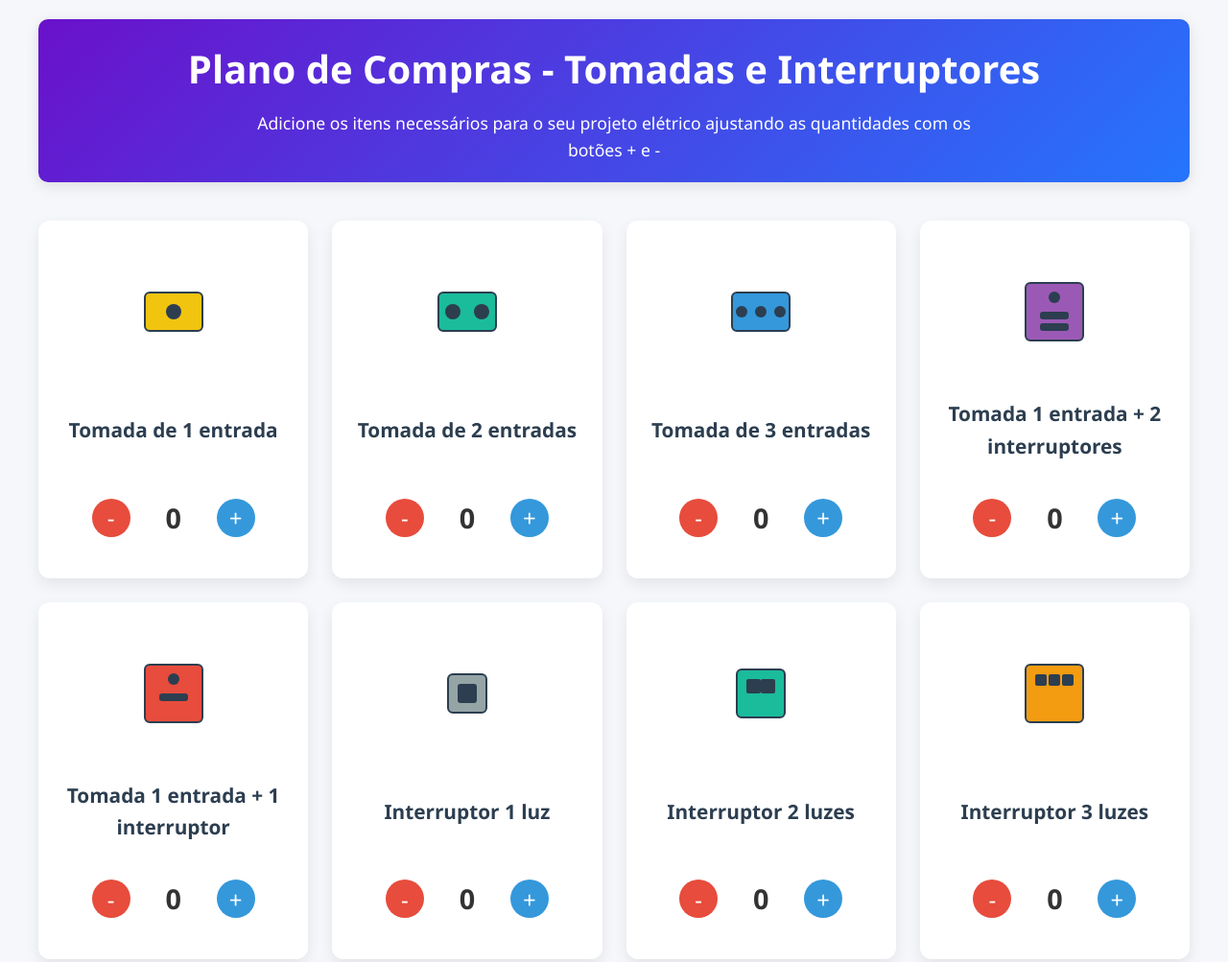
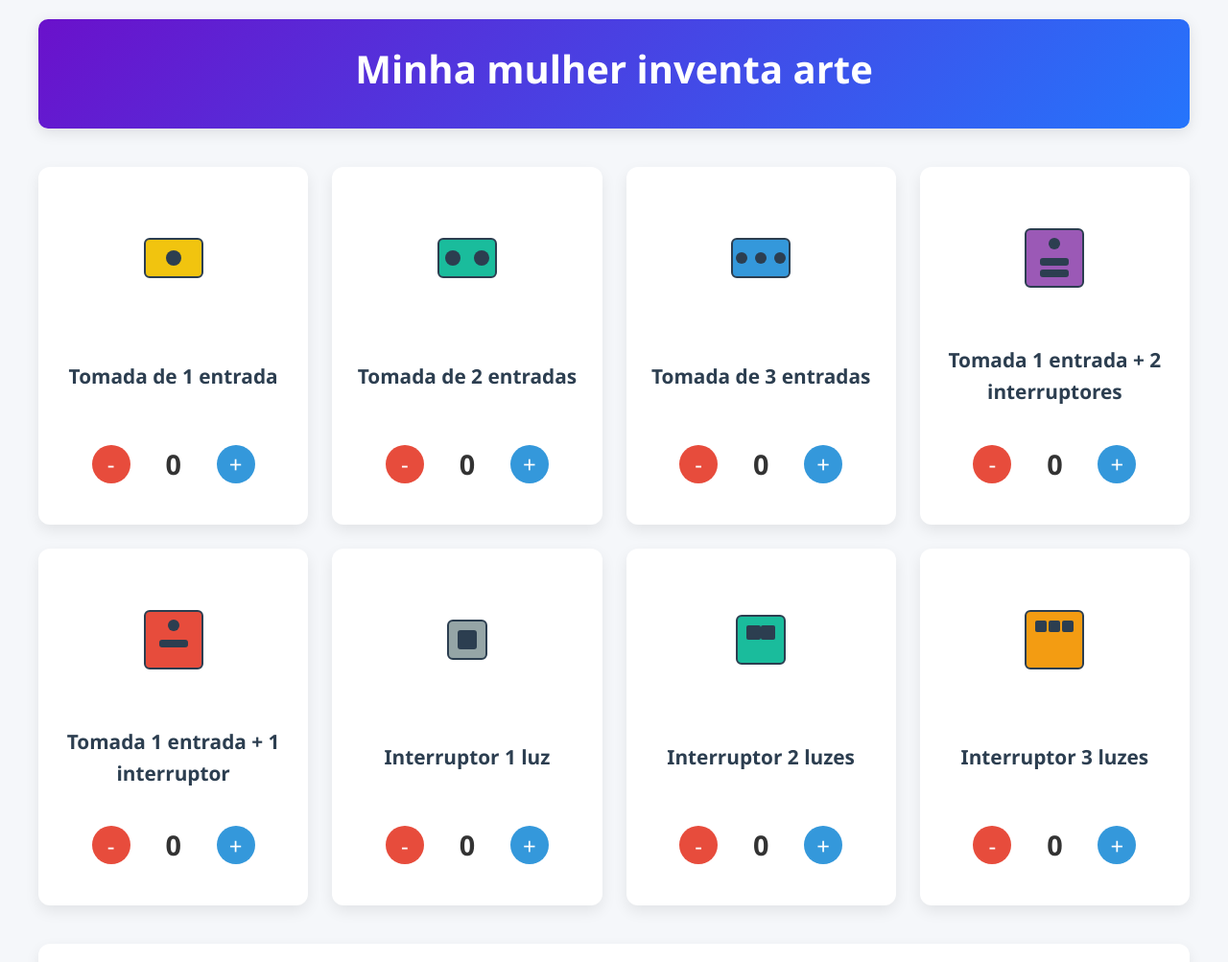
Before and after one commit to Jairocmnetto/tomada, a plain HTML site: page index.html in a window 1280 px wide. Shown: the top 1003 px of the page at 96% size. Drawn offline with Linux system fonts and the light colour scheme.

Commit message:
Update index.html

```diff
--- a/index.html
+++ b/index.html
@@ -51,8 +51,8 @@
 <body>
     <div class="container">
         <header>
-            <h1>Plano de Compras - Tomadas e Interruptores</h1>
-            <p class="intro">Adicione os itens necessários para o seu projeto elétrico ajustando as quantidades com os botões + e -</p>
+            <h1>Minha mulher inventa arte</h1>
+            <p class="intro"></p>
         </header>
 
         <div class="product-grid" id="productGrid">
```
